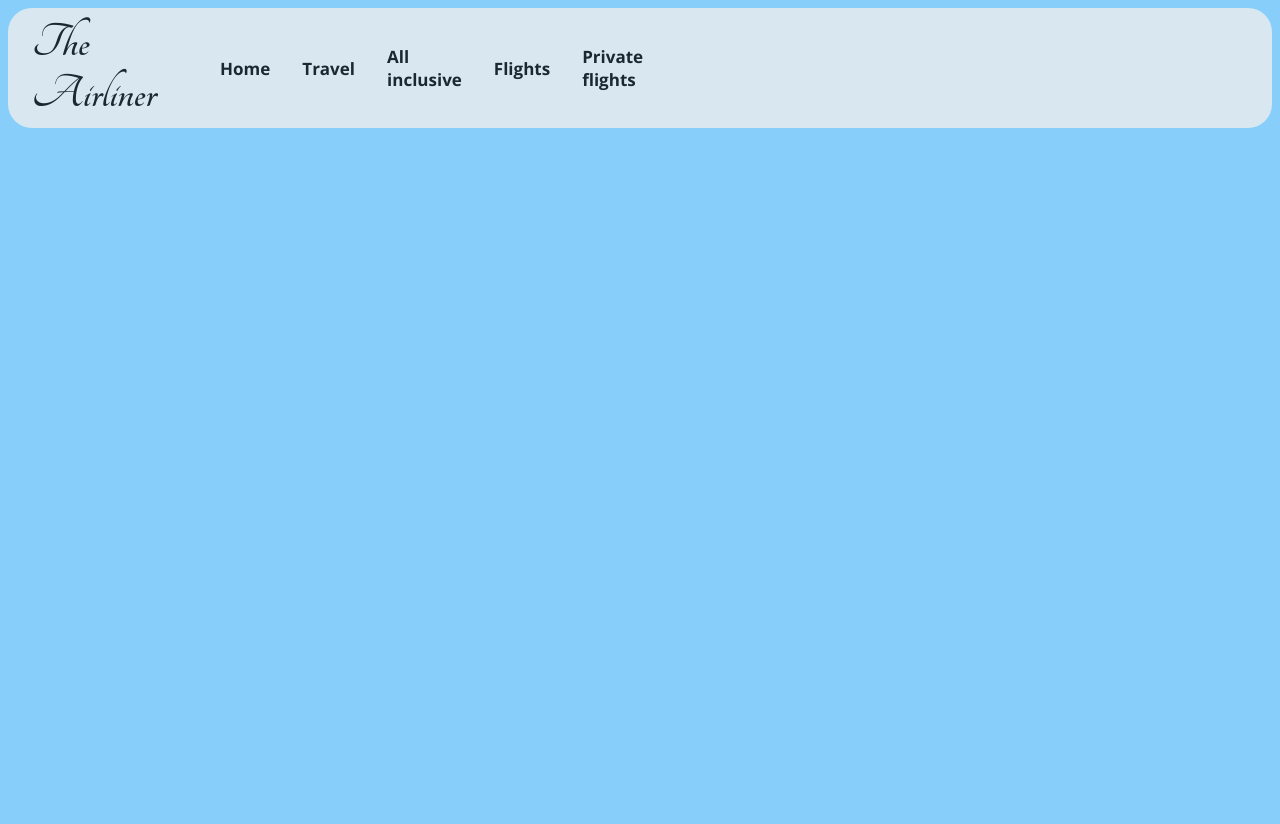
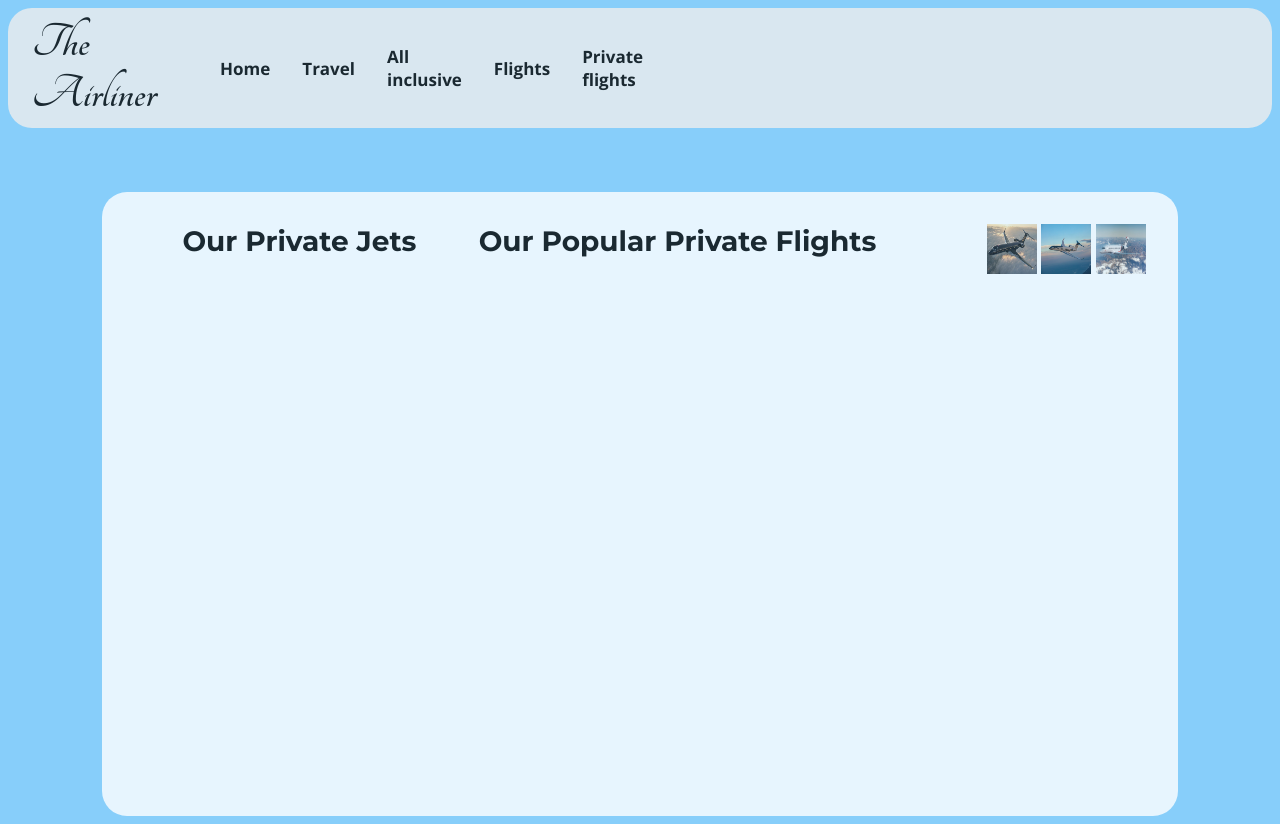
Before and after one commit to userlvv/The-Airliner, a PHP site: page /private-flights.html in a window 1280 px wide; the page is wider, and only the part inside the window is pictured. Before the commit the page ends 128 px from the top of that part, so only its background shows below. Run offline with PHP 8.4, Linux system fonts and the light colour scheme.

Commit message:
private flights page skelet klaar
"Wordt nog aan gewerkt aan fotos het moet nog afgemaakt worden"

```diff
--- a/private-flights.html
+++ b/private-flights.html
@@ -29,6 +29,20 @@
             <a href="login.html">Login</a>
         </div>
     </div>
+
+    <div class="Ourjet-content">
+        <span class="Ourjet-title">Our Private Jets</span>
+        <span class="Privateflight-title">Our Popular Private Flights</span>
+
+        <div class="Secondarycontent-boxes">
+            <div class="Ourjet-images">
+                <img src="Images/Global8000.jpg" alt="G8000">
+                <img src="Images/G700.jpg" alt="G700">
+                <img src="Images/Falcon10X.jpg" alt="F10X">
+            </div>
+        </div>
+    </div>
+
 </body>
 
 </html>
--- a/style.css
+++ b/style.css
@@ -4,7 +4,7 @@ body {
 
 h1 {
     margin-left: 1.5rem;
-    font-size: 50px;
+    font-size: 3.125rem;
     font-family: "Tangerine", cursive;
     font-weight: bold;
     margin-right: 2rem;
@@ -18,7 +18,7 @@ h1 {
     border-radius: 1.5rem;
     opacity: 80%;
     gap: 2rem;
-    font-size: 17px;
+    font-size: 1.0625rem;
     font-family: "open sans", sans-serif;
     font-weight: bold;
 }
@@ -37,70 +37,109 @@ h1 {
     flex-wrap: wrap;
     justify-content: center;
     gap: 5rem;
-    margin-top: 150px;
+    margin-top: 9.4rem;
     margin-left: auto;
     margin-right: auto;
     font-family: "open sans", sans-serif;
     font-weight: bold;
-    border-width: 2px;
 }
 
 .Travel-content {
     display: flex;
     justify-content: center;
-    width: 640px;
-    height: 265px;
-    border-radius: 25px;
+    width: 40rem;
+    height: 16.5625rem;
+    border-radius: 1.5625rem;
     background-color: white;
     opacity: 80%;
 }
 
 .Travel-title {
-    margin-top: 20px;
+    margin-top: 1.25rem;
     color: black;
 }
 
 .Privatejet-content {
     display: flex;
     justify-content: center;
-    width: 640px;
-    height: 265px;
-    border-radius: 25px;
+    width: 40rem;
+    height: 16.5625rem;
+    border-radius: 1.5625rem;
     background-color: white;
     opacity: 80%;
 }
 
 .Privatejet-title {
-    margin-top: 20px;
+    margin-top: 1.25rem;
     color: black;
 }
 
 .Allinclusive-content {
     display: flex;
     justify-content: center;
-    width: 640px;
-    height: 265px;
-    border-radius: 25px;
+    width: 40rem;
+    height: 16.5625rem;
+    border-radius: 1.5625rem;
     background-color: white;
     opacity: 80%;
 }
 
 .Allinclusive-title {
-    margin-top: 20px;
+    margin-top: 1.25rem;
     color: black;
 }
 
 .Aboutus-content {
     display: flex;
     justify-content: center;
-    width: 640px;
-    height: 265px;
-    border-radius: 25px;
+    width: 40rem;
+    height: 16.5625rem;
+    border-radius: 1.5625rem;
     background-color: white;
     opacity: 80%;
 }
 
 .Aboutus-title {
-    margin-top: 20px;
+    margin-top: 1.25rem;
     color: black;
 }
+
+.Ourjet-content {
+    display: flex;
+    justify-content: space-between;
+   justify-self: center;
+    font-family: "Montserrat", sans-serif;
+    font-weight: bold;
+    height: 35rem;
+    width: 80%;
+    margin-top: 4rem;
+    padding: 2rem;
+    background-color: white;
+    border-radius: 25px;
+    opacity: 80%;
+}
+
+.Ourjet-title {
+    margin: 0;
+    padding: 0;
+    color: black;
+    font-size: 1.75rem;
+    margin-left: 3rem;
+}
+
+.Privateflight-title {
+    margin: 0;
+    padding: 0;
+    color: black;
+    font-size: 1.75rem;
+    margin-right: 3rem;
+}
+
+.Ourjet-images img {
+    height: 3.125rem;
+    width: 3.125rem;
+}
+
+.Secondarycontent-boxes {
+    display: flex;
+}
```
Also changed, not shown: Images/Falcon10X.jpg (added), Images/G700.jpg (added), Images/Global8000.jpg (added), Images/Maldives.jpg (added), Images/Nice.png (added), Images/ibiza.webp (added).
